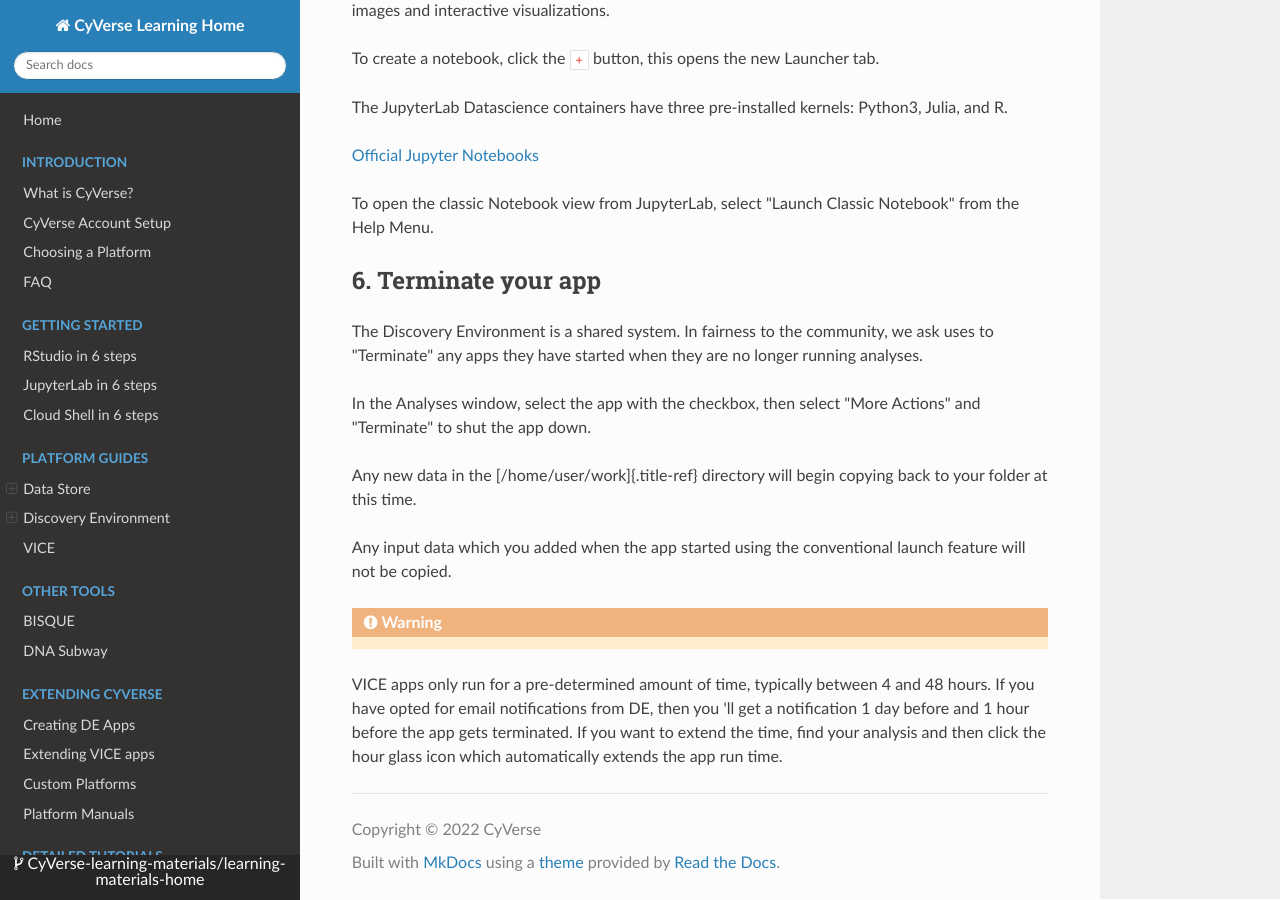
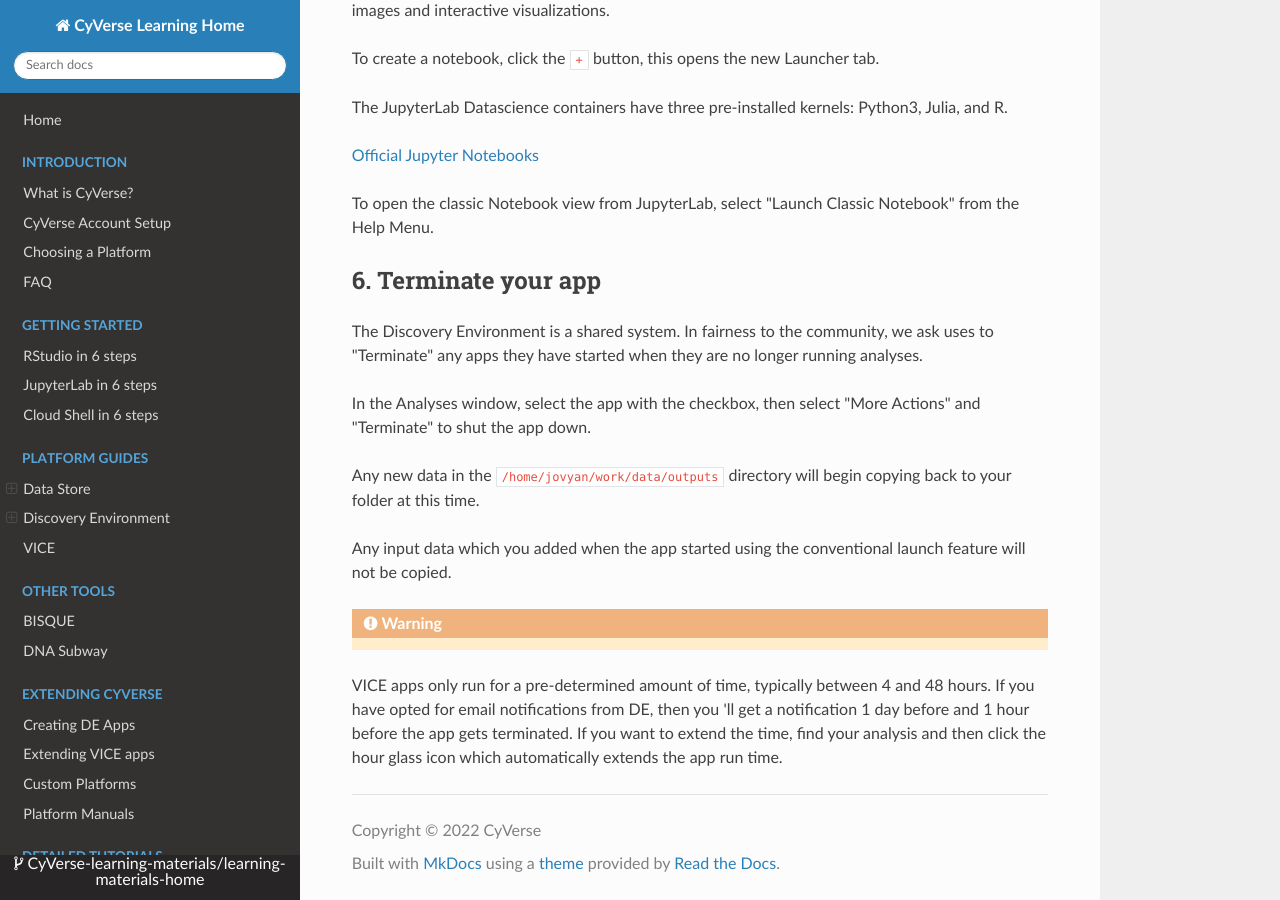
Before and after one commit to CyVerse-learning-materials/learning-materials-home, an MkDocs documentation site: the page built from docs/vice/quick-jupyter.md, in a window 1280 px wide and 900 px high, scrolled down 2707 px. Built offline with MkDocs 1.6.1, drawn with Linux system fonts in a browser that asks for light colours; nearby versions of some CDN libraries.

Commit message:
Update quick-jupyter.md

```diff
--- a/docs/vice/quick-jupyter.md
+++ b/docs/vice/quick-jupyter.md
@@ -75,7 +75,7 @@
 
 In the Analyses window, select the app with the checkbox, then select "More Actions" and "Terminate" to shut the app down.
 
-Any new data in the [/home/user/work]{.title-ref} directory will begin copying back to your folder at this time.
+Any new data in the `/home/jovyan/work/data/outputs` directory will begin copying back to your folder at this time.
 
 Any input data which you added when the app started using the conventional launch feature will not be copied.
 
```
